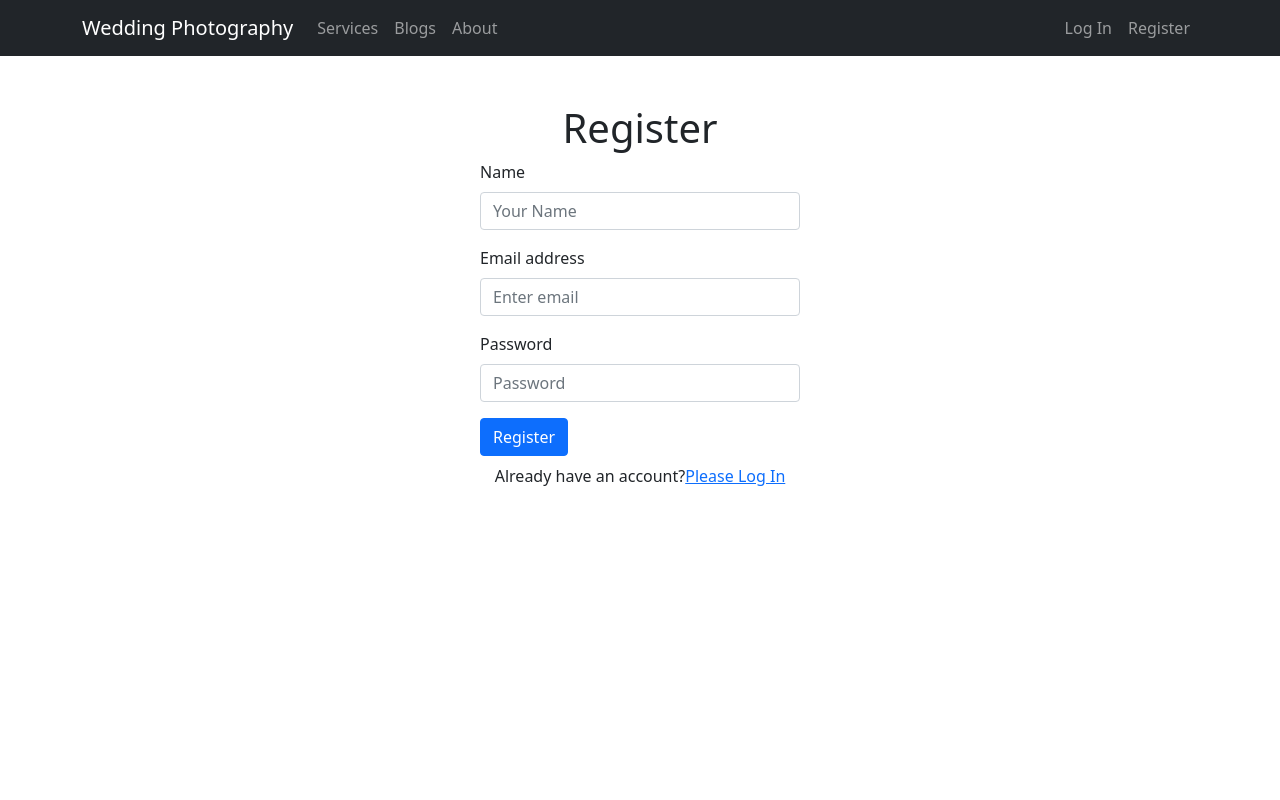
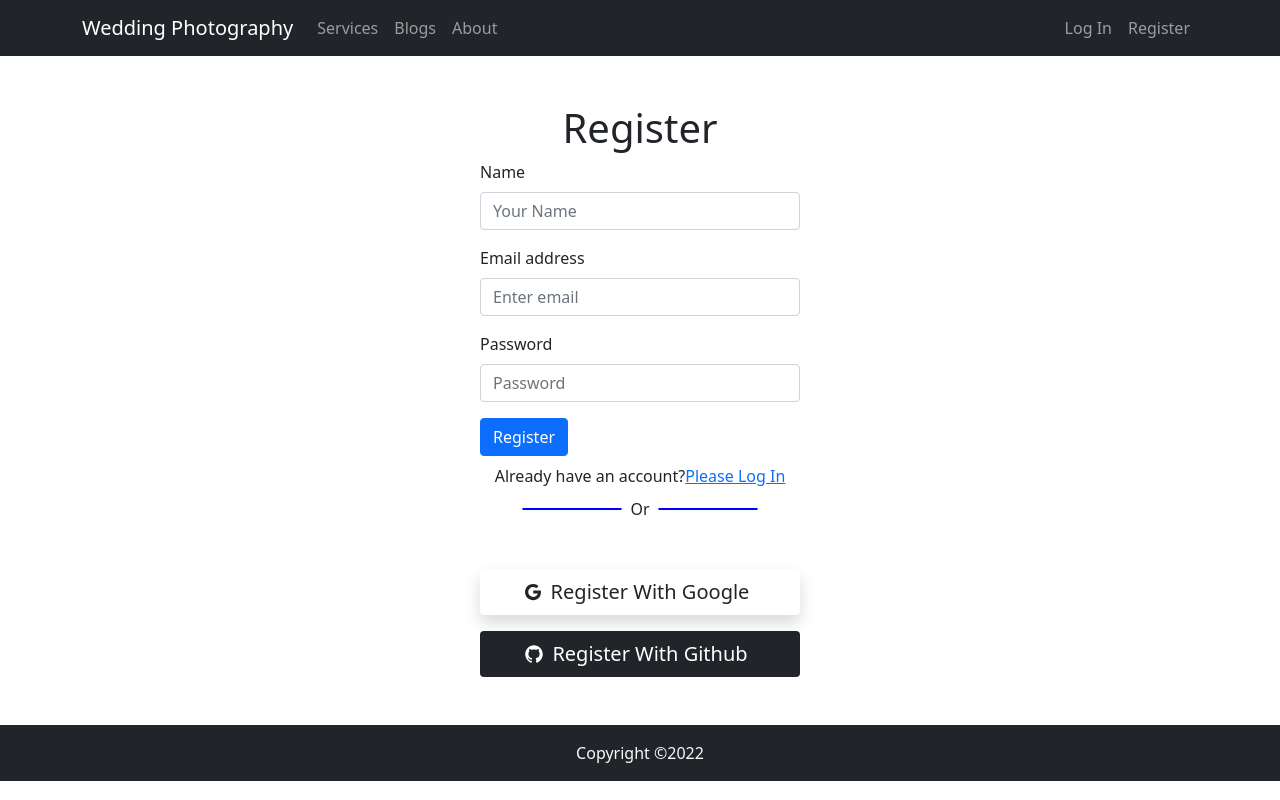
Before and after one commit to shely25/Weeding-Photography, a React (Create React App) app: page /Register in a window 1280 px wide. Built offline with nearby package versions, Linux system fonts and the light colour scheme.

Commit message:
Footer added and other UI added

```diff
--- a/package.json
+++ b/package.json
@@ -11,8 +11,10 @@
     "react": "^18.0.0",
     "react-bootstrap": "^2.2.3",
     "react-dom": "^18.0.0",
+    "react-icons": "^4.3.1",
     "react-router-dom": "^6.3.0",
     "react-scripts": "5.0.1",
+    "react-social-login-buttons": "^3.6.0",
     "web-vitals": "^2.1.4"
   },
   "scripts": {
--- a/src/App.js
+++ b/src/App.js
@@ -1,6 +1,5 @@
 import './App.css';
 import Header from './Components/Header/Header';
-import { Button } from 'react-bootstrap';
 import 'bootstrap/dist/css/bootstrap.min.css';
 import { Route, Routes } from 'react-router-dom';
 import Home from './Components/Home/Home';
@@ -9,6 +8,7 @@ import About from './Components/About/About';
 import Register from './Components/LogIn/Register';
 import Blogs from './Components/Blogs/Blogs';
 import NotFound from './Components/NotFound/NotFound';
+import Footer from './Components/Footer/Footer';
 
 function App() {
   return (
@@ -23,6 +23,7 @@ function App() {
         <Route path='/Blogs' element={<Blogs></Blogs>}></Route>
         <Route path='/*' element={<NotFound></NotFound>}></Route>
       </Routes>
+      <Footer></Footer>
     </div>
 
   );
--- /dev/null
+++ b/src/Components/Footer/Footer.js
@@ -0,0 +1,13 @@
+import React from 'react';
+
+const Footer = () => {
+    const date = new Date();
+    const year = date.getFullYear();
+    return (
+        <div>
+            <p className='p-3 mt-5 mb-0 bg-dark text-light text-center'>Copyright &copy;{year} </p>
+        </div>
+    );
+};
+
+export default Footer;
--- a/src/Components/Header/Header.js
+++ b/src/Components/Header/Header.js
@@ -1,5 +1,5 @@
 import React from 'react';
-import { Container, Nav, Navbar, NavDropdown } from 'react-bootstrap';
+import { Container, Nav, Navbar } from 'react-bootstrap';
 import { Link } from 'react-router-dom';
 
 const Header = () => {
--- a/src/Components/LogIn/LogIn.js
+++ b/src/Components/LogIn/LogIn.js
@@ -1,6 +1,7 @@
 import React from 'react';
 import { Button, Form } from 'react-bootstrap';
 import { Link } from 'react-router-dom';
+import { GithubLoginButton, GoogleLoginButton } from "react-social-login-buttons";
 
 const LogIn = () => {
     return (
@@ -21,6 +22,13 @@ const LogIn = () => {
                 </Button>
             </Form>
             <p className='text-center my-2'>Are you new here?<Link to='/Register'>Please Register</Link></p>
+            <div className='d-flex justify-content-center align-items-center'>
+                <div style={{ border: '1px solid blue', width: '100px', borderRadius: '4px' }}></div>
+                <p style={{ margin: '1px 8px 0 8px' }}>Or</p>
+                <div style={{ border: '1px solid blue', width: '100px', borderRadius: '4px' }}></div>
+            </div>
+            <GoogleLoginButton className='w-25 mx-auto my-3' onClick={() => alert("Hello")} />
+            <GithubLoginButton className='w-25 mx-auto' onClick={() => alert("Hello")} />
         </div >
     );
 };
--- a/src/Components/LogIn/Register.js
+++ b/src/Components/LogIn/Register.js
@@ -1,6 +1,7 @@
 import React from 'react';
 import { Button, Form } from 'react-bootstrap';
 import { Link } from 'react-router-dom';
+import { IoLogoGoogle, IoLogoGithub } from "react-icons/io";
 
 const Register = () => {
     return (
@@ -26,6 +27,25 @@ const Register = () => {
                 </Button>
             </Form>
             <p className='text-center my-2'>Already have an account?<Link to='/LogIn'><span className='text-decoration-none'>Please Log In</span></Link></p>
+            <div className='d-flex justify-content-center align-items-center'>
+                <div style={{ border: '1px solid blue', width: '100px', borderRadius: '4px' }}></div>
+                <p style={{ margin: '1px 8px 0 8px' }}>Or</p>
+                <div style={{ border: '1px solid blue', width: '100px', borderRadius: '4px' }}></div>
+            </div>
+            <div className='d-flex justify-content-center mt-5'>
+                <Button className='text-dark shadow fs-5 p-2 bg-white border-0 w-25 d-flex justify-content-center align-items-center'>
+                    <IoLogoGoogle />
+                    <span className='mx-2'> Register With Google</span>
+
+                </Button>
+            </div>
+            <div className='d-flex justify-content-center mt-3'>
+                <Button className='fs-5 p-2 bg-dark border-0 w-25 d-flex justify-content-center align-items-center'>
+                    <IoLogoGithub />
+                    <span className='mx-2'> Register With Github</span>
+
+                </Button>
+            </div>
         </div>
     );
 };
```
Also changed, not shown: src/Components/LogIn/LogIn.css (added), 1 other file (tests, documents, lock files or other folders).
